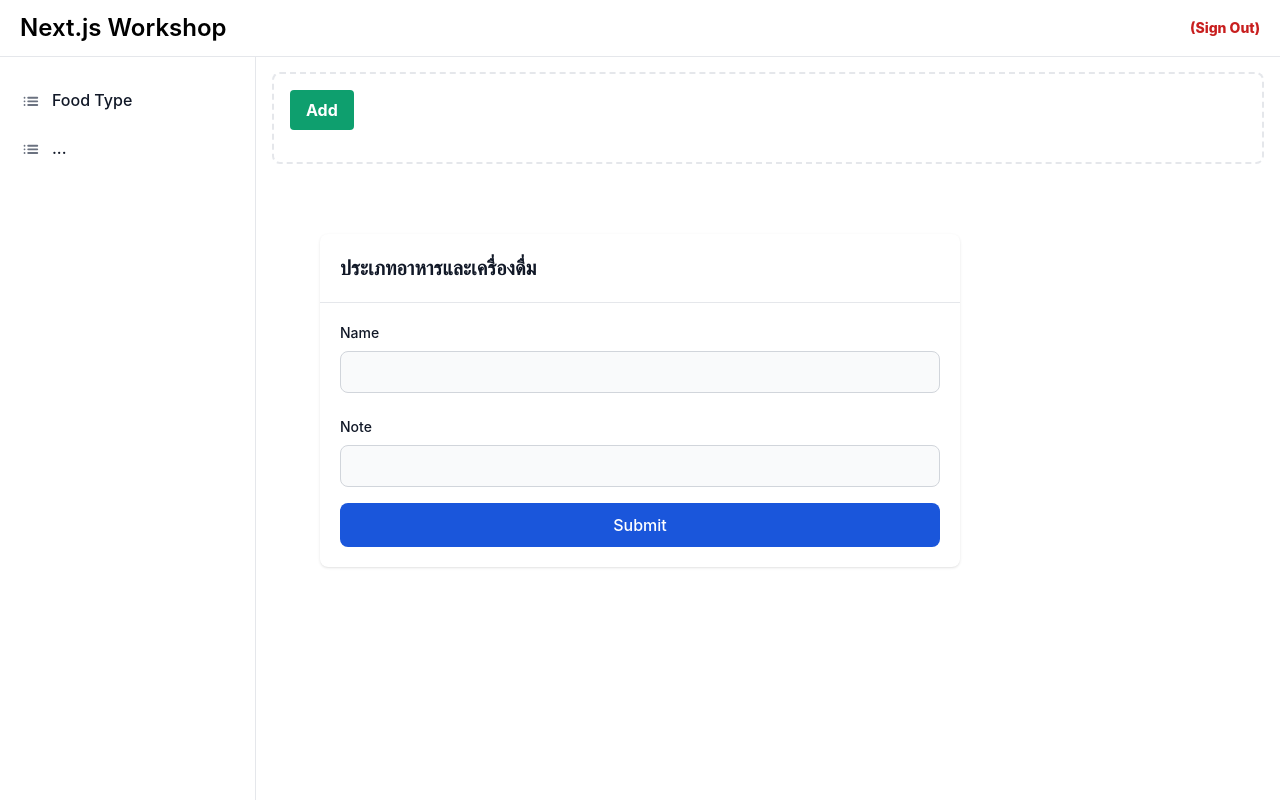
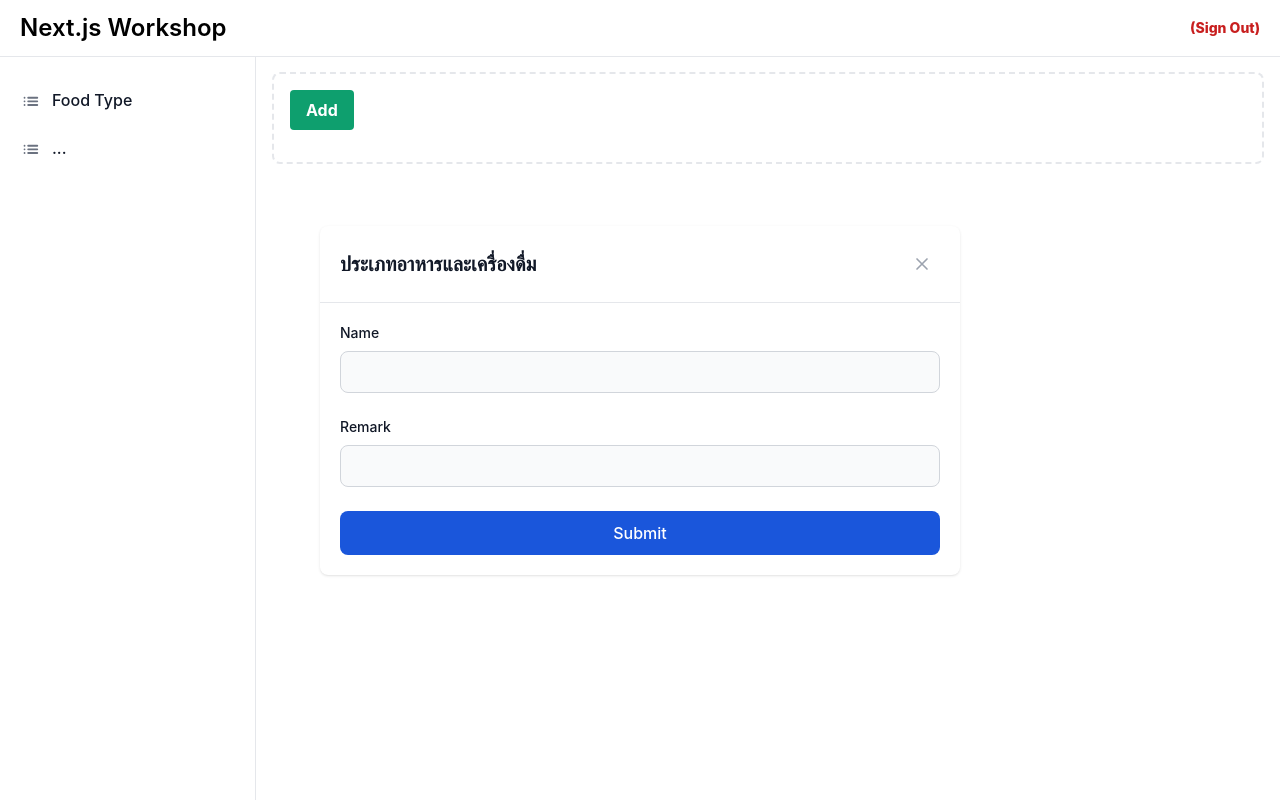
Before and after one commit to Uma-MCMXC/next-node-pos-food, a Next.js app: page /backoffice/food-type in a window 1280 px wide. Both pictures are taken after a click on the button "Add". Built offline with nearby package versions, Linux system fonts and the light colour scheme.

Commit message:
food type create

```diff
--- a/src/app/backoffice/components/MyModal.tsx
+++ b/src/app/backoffice/components/MyModal.tsx
@@ -16,6 +16,7 @@ const Modal: React.FC<ModalProps> = ({
   isOpen,
   onClose,
 }) => {
+  // Handle closing modal with "Escape" key
   useEffect(() => {
     const handleKeyDown = (event: KeyboardEvent) => {
       if (event.key === 'Escape') {
@@ -26,6 +27,11 @@ const Modal: React.FC<ModalProps> = ({
     return () => document.removeEventListener('keydown', handleKeyDown);
   }, [onClose]);
 
+  // Prevent closing when clicking inside the modal content
+  const stopPropagation = (e: React.MouseEvent) => {
+    e.stopPropagation();
+  };
+
   return (
     <>
       <div
@@ -34,8 +40,19 @@ const Modal: React.FC<ModalProps> = ({
         aria-hidden={!isOpen}
         className={`${isOpen ? 'flex' : 'hidden'} overflow-y-auto overflow-x-hidden fixed inset-0 z-50 justify-center items-center w-full h-full`}
       >
-        <div className="relative p-4 w-full max-w-2xl max-h-full">
+        {/* Overlay for clicking outside modal to close it */}
+        <div
+          className="fixed inset-0 bg-black bg-opacity-50"
+          onClick={onClose}
+        ></div>
+
+        {/* Modal content */}
+        <div
+          className="relative p-4 w-full max-w-2xl max-h-full z-10"
+          onClick={stopPropagation}
+        >
           <div className="relative bg-white rounded-lg shadow dark:bg-gray-700">
+            {/* Modal header */}
             <div className="flex items-center justify-between p-4 md:p-5 border-b rounded-t dark:border-gray-600">
               <h3 className="text-xl font-semibold text-gray-900 dark:text-white">
                 {title}
@@ -46,16 +63,27 @@ const Modal: React.FC<ModalProps> = ({
                 onClick={onClose}
                 aria-label="Close modal"
               >
-                {/* SVG here */}
+                {/* Close button icon (SVG can be placed here) */}
+                <svg
+                  className="w-5 h-5"
+                  fill="none"
+                  stroke="currentColor"
+                  viewBox="0 0 24 24"
+                  xmlns="http://www.w3.org/2000/svg"
+                >
+                  <path
+                    strokeLinecap="round"
+                    strokeLinejoin="round"
+                    strokeWidth={2}
+                    d="M6 18L18 6M6 6l12 12"
+                  />
+                </svg>
               </button>
             </div>
+            {/* Modal body */}
             <div className="p-4 md:p-5 space-y-4">{children}</div>
           </div>
         </div>
-        <div
-          className="fixed inset-0 bg-black bg-opacity-25"
-          onClick={onClose}
-        ></div>
       </div>
     </>
   );
--- a/src/app/backoffice/food-type/page.tsx
+++ b/src/app/backoffice/food-type/page.tsx
@@ -1,13 +1,43 @@
 'use client';
 
-import React, { useState } from 'react'; // เพิ่มการนำเข้า useState
+import React, { useState } from 'react';
 import MyModal from '../components/MyModal';
+import Swal from 'sweetalert2';
+import axios from 'axios';
+import config from '@/app/config';
 
 export default function Page() {
   const [isOpen, setIsOpen] = useState(false); // จัดการสถานะ modal
+  const [name, setName] = useState('');
+  const [remark, setRemark] = useState('');
 
   const openModal = () => setIsOpen(true); // ฟังก์ชันเปิด modal
   const closeModal = () => setIsOpen(false); // ฟังก์ชันปิด modal
+
+  const handleSave = async (e: any) => {
+    e.preventDefault(); // ป้องกันการ submit ของ form
+    try {
+      const payload = {
+        name: name,
+        remark: remark,
+      };
+
+      await axios.post(config.apiServer + '/api/foodType/create', payload);
+      fetchData();
+      closeModal(); // ปิด modal หลังจากบันทึกสำเร็จ
+    } catch (e: any) {
+      Swal.fire({
+        title: 'Error',
+        text: e.message || 'An error occurred',
+        icon: 'error',
+        confirmButtonText: 'OK',
+      });
+    }
+  };
+
+  const fetchData = async () => {
+    // Fetch data logic here (ถ้ามี)
+  };
 
   return (
     <>
@@ -24,6 +54,7 @@ export default function Page() {
         isOpen={isOpen}
         onClose={closeModal}
       >
+        <form onSubmit={handleSave}>
           <div className="mb-6">
             <label
               htmlFor="foodName"
@@ -32,11 +63,9 @@ export default function Page() {
               Name
             </label>
             <input
-            type="text"
-            id="foodName"
-            name="foodName"
               className="bg-gray-50 border border-gray-300 text-gray-900 text-sm rounded-lg focus:ring-blue-500 focus:border-blue-500 block w-full p-2.5"
-            required
+              value={name}
+              onChange={(e) => setName(e.target.value)}
             />
           </div>
 
@@ -45,14 +74,12 @@ export default function Page() {
               htmlFor="note"
               className="block mb-2 text-sm font-medium text-gray-900"
             >
-            Note
+              Remark
             </label>
             <input
-            type="text"
-            id="note"
-            name="note"
               className="bg-gray-50 border border-gray-300 text-gray-900 text-sm rounded-lg focus:ring-blue-500 focus:border-blue-500 block w-full p-2.5"
-            required
+              value={remark}
+              onChange={(e) => setRemark(e.target.value)}
             />
           </div>
           <button
@@ -61,6 +88,7 @@ export default function Page() {
           >
             Submit
           </button>
+        </form>
       </MyModal>
     </>
   );
```
Lines whose indentation alone changed are shown as unchanged.
